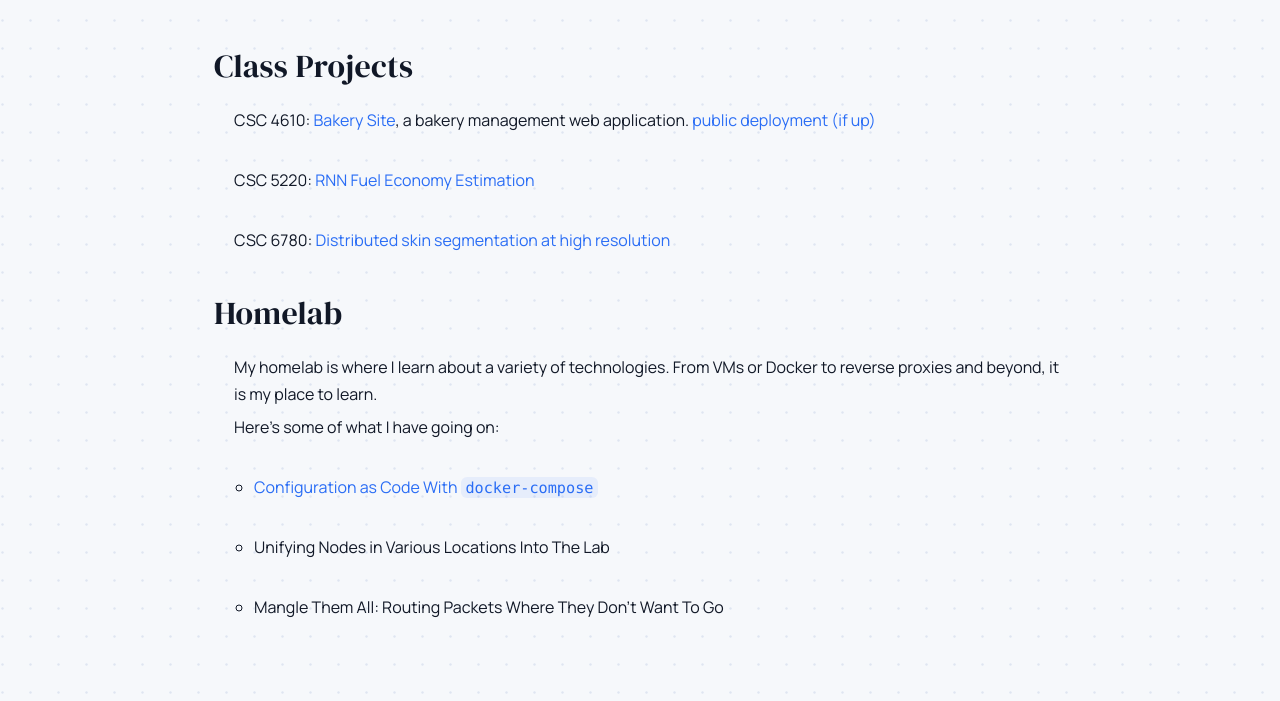
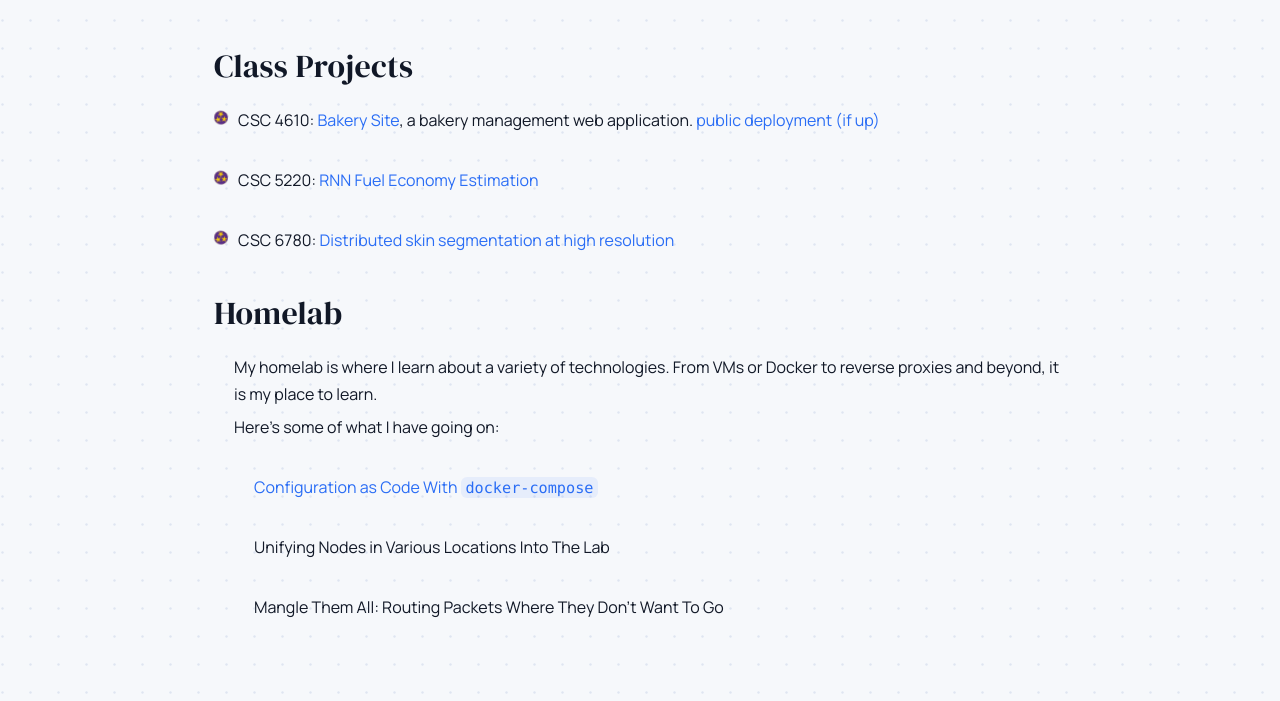
Before and after one commit to samhaswon/samhaswon.github.io, a Jekyll site: the page built from projects.html, in a window 1280 px wide. Shown: the part 1270-1971 px from the top of the page. Built offline with Jekyll 4.4.1, drawn with Linux system fonts in a browser that asks for light colours.

Commit message:
Make the class projects section more fancy

```diff
--- a/projects.html
+++ b/projects.html
@@ -36,7 +36,7 @@ title: Projects
   </list>
   <h2 id="class-projects">Class Projects</h2>
   <list>
-    <ul style="list-style-type:none;">
+    <ul class="class-projects-list" style="--marker-url: url('{{ '/images/tristar_baked.svg' | relative_url }}');">
       <li>CSC 4610: <a href="https://github.com/samhaswon/WebDev">Bakery Site</a>, a bakery management web application. <a href="https://webdev.samhaswondom.duckdns.org/task.html">public deployment (if up)</a></li><br>
       <li>CSC 5220: <a href="https://github.com/samhaswon/CSC5220TermProject">RNN Fuel Economy Estimation</a></li><br>
       <li>CSC 6780: <a href="https://github.com/samhaswon/csc6780-term-project">Distributed skin segmentation at high resolution</a></li>
@@ -47,7 +47,7 @@ title: Projects
     <ul style="list-style-type:none;">
       <li>My homelab is where I learn about a variety of technologies. From VMs or Docker to reverse proxies and beyond, it is my place to learn.</li>
       <li>Here's some of what I have going on:</li><br>
-      <ul>
+      <ul style="list-style-type:none;">
         <li><a href="{{ '/articles/configuration-as-code.html' | relative_url }}">Configuration as Code With <code>docker-compose</code></a></li><br>
         <li>Unifying Nodes in Various Locations Into The Lab</li><br>
         <li>Mangle Them All: Routing Packets Where They Don't Want To Go</li><br>
--- a/styles.css
+++ b/styles.css
@@ -99,6 +99,40 @@ ol {
 
 li {
   margin-bottom: 0.35rem;
+}
+
+.class-projects-list {
+  list-style: none;
+  margin-left: 0;
+  padding-left: 0;
+}
+
+.class-projects-list li {
+  position: relative;
+  padding-left: 1.5em;
+}
+
+.class-projects-list li::before {
+  content: "";
+  position: absolute;
+  left: 0;
+  top: 0.25em;
+  width: 0.85em;
+  height: 0.85em;
+  background-image: var(--marker-url);
+  background-repeat: no-repeat;
+  background-size: contain;
+  background-position: center;
+  animation: class-projects-spin 6s linear infinite;
+}
+
+@keyframes class-projects-spin {
+  from {
+    transform: rotate(0deg);
+  }
+  to {
+    transform: rotate(360deg);
+  }
 }
 
 h1,
```
Also changed, not shown: images/tristar_baked.svg (added).
